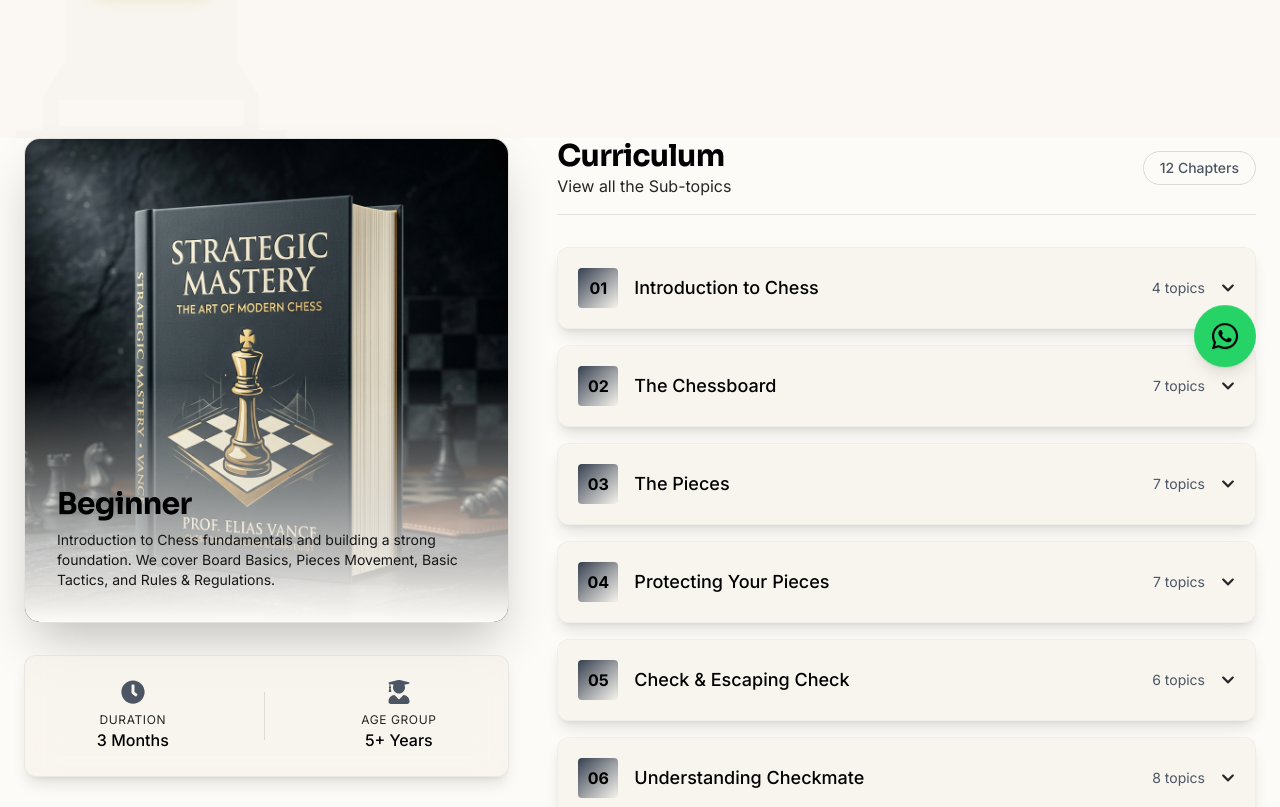
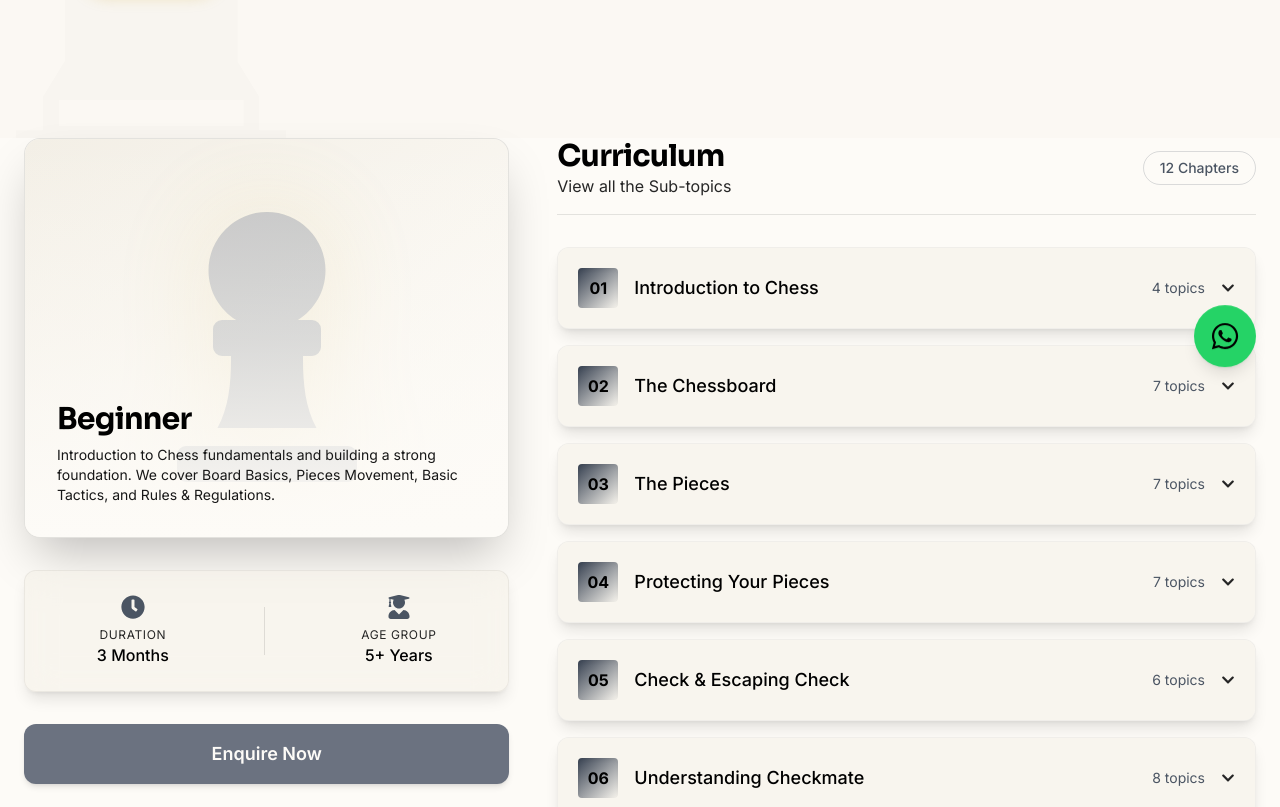
Before and after one commit to askme4tech/checkmate-chess, a React (Vite) app: page /courses in a window 1280 px wide. Shown: the part 400-1207 px from the top of the page. Built offline with nearby package versions, Linux system fonts and the light colour scheme.

Commit message:
style: replace book image with dynamic glowing course icon

```diff
--- a/src/pages/Courses.tsx
+++ b/src/pages/Courses.tsx
@@ -98,14 +98,21 @@ export default function Courses() {
             >
               {/* Left Column: Image & Meta */}
               <div className="lg:col-span-5 space-y-8">
-                <div className="relative rounded-2xl overflow-hidden border border-white/10 shadow-2xl bg-dark-900 group">
-                  <div className="absolute inset-0 bg-gradient-to-t from-dark-900 via-transparent to-transparent z-10" />
-                  <img
-                    src="/course_book.png"
-                    alt={`${activeCourse.title} Curriculum`}
-                    className="w-full h-auto object-cover transform group-hover:scale-105 transition-transform duration-700"
-                  />
-                  <div className="absolute bottom-0 left-0 w-full p-8 z-20">
+                <div className="relative rounded-2xl overflow-hidden border border-white/10 shadow-2xl bg-dark-900 group min-h-[400px] flex flex-col justify-end">
+                  {/* Background gradient */}
+                  <div className="absolute inset-0 bg-gradient-to-br from-dark-800 to-dark-950 z-0" />
+
+                  {/* Giant Clip Art Icon */}
+                  <div className="absolute inset-0 flex items-center justify-center opacity-30 group-hover:opacity-60 group-hover:scale-110 transition-all duration-700 z-10">
+                    <div className="text-[18rem] text-gold-500 drop-shadow-[0_0_50px_rgba(212,175,55,0.6)]">
+                      {getIconForCourse(activeCourse.id)}
+                    </div>
+                  </div>
+
+                  {/* Fade to text */}
+                  <div className="absolute inset-0 bg-gradient-to-t from-dark-900 via-dark-900/40 to-transparent z-20" />
+
+                  <div className="relative p-8 z-30">
                     <h2 className="text-3xl font-serif font-bold text-white mb-2">{activeCourse.title}</h2>
                     <p className="text-gray-300 text-sm">{activeCourse.description}</p>
                   </div>
```
